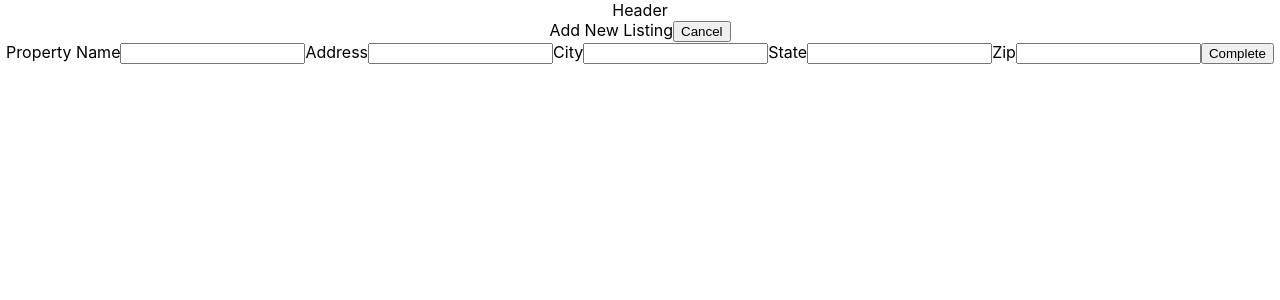
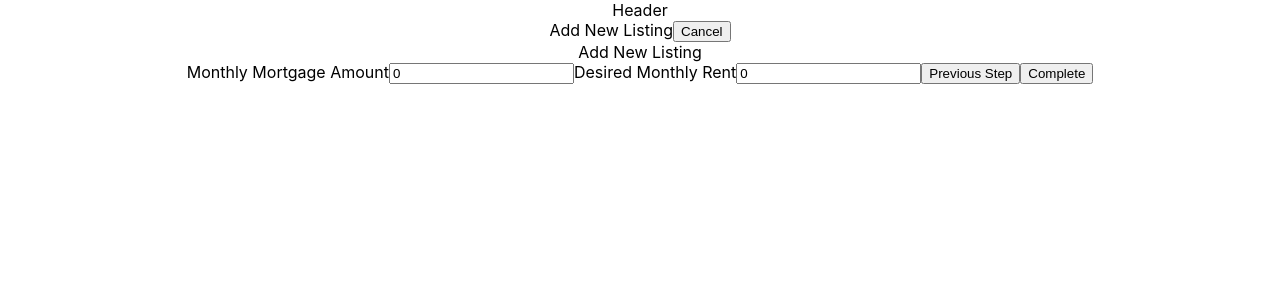
Before and after one commit to chandlerwillman/houser, a React (Create React App) app: page /#/wizard/step3 in a window 1280 px wide. Shown: the top 300 px of the page. Built offline with nearby package versions, Linux system fonts and the light colour scheme.

Commit message:
Finished Part 2, I think

```diff
--- a/package.json
+++ b/package.json
@@ -13,8 +13,10 @@
     "massive": "^5.7.7",
     "react": "^16.8.4",
     "react-dom": "^16.8.4",
+    "react-redux": "^6.0.1",
     "react-router-dom": "^5.0.0",
-    "react-scripts": "2.1.8"
+    "react-scripts": "2.1.8",
+    "redux": "^4.0.1"
   },
   "scripts": {
     "start": "react-scripts start",
--- a/src/Components/Dashboard/Dashboard.js
+++ b/src/Components/Dashboard/Dashboard.js
@@ -52,7 +52,7 @@ class Dashboard extends Component {
         return (
             <div>
                 Dashboard
-                <Link to={'/wizard'}>
+                <Link to={'/wizard/step1'}>
                     <button>Add New Property</button>
                 </Link>
 
--- a/src/Components/House/House.js
+++ b/src/Components/House/House.js
@@ -1,5 +1,4 @@
 import React from 'react';
-import axios from 'axios';
 
 export default function House(props) {
     const { name, address, city, state, zip, id } = props.house;
--- /dev/null
+++ b/src/Components/Wizard/Step1.js
@@ -0,0 +1,61 @@
+import React, { Component } from 'react';
+import { Link } from 'react-router-dom';
+import { connect } from 'react-redux';
+
+import { updateField } from '../../redux/store';
+
+class Step1 extends Component {
+
+    render() {
+        return (
+            <div>
+                Add New Listing
+
+                <form>
+                    Property Name
+                    <input
+                        type="text"
+                        value={this.props.name}
+                        onChange={(e) => this.props.updateField('name', e.target.value)} />
+                    Address
+                    <input
+                        type="text"
+                        value={this.props.address}
+                        onChange={(e) => this.props.updateField('address', e.target.value)} />
+                    City
+                    <input
+                        type="text"
+                        value={this.props.city}
+                        onChange={(e) => this.props.updateField('city', e.target.value)} />
+                    State
+                    <input
+                        type="text"
+                        value={this.props.state}
+                        onChange={(e) => this.props.updateField('state', e.target.value)} />
+                    Zip
+                    <input
+                        type="text"
+                        value={this.props.zip}
+                        onChange={(e) => this.props.updateField('zip', e.target.value)} />
+                    <Link to={'/wizard/step2'}>
+                        <button>Next Step</button>
+                    </Link>
+                </form>
+            </div>
+        );
+    }
+
+
+}
+
+function mapStateToProps(state) {
+    return {
+        name: state.name,
+        address: state.address,
+        city: state.city,
+        state: state.state,
+        zip: state.zip
+    }
+}
+
+export default connect(mapStateToProps,{ updateField })(Step1);
--- /dev/null
+++ b/src/Components/Wizard/Step2.js
@@ -0,0 +1,38 @@
+import React, { Component } from 'react';
+import { Link } from 'react-router-dom';
+import { connect } from 'react-redux';
+
+import { updateField } from '../../redux/store';
+
+class Step2 extends Component {
+
+    render() {
+        return (
+            <div>
+                Add New Listing
+
+                <form>
+                    Image URL
+                    <input
+                        type="text"
+                        value={this.props.img}
+                        onChange={(e) => this.props.updateField('img', e.target.value)} />
+                    <Link to={'/wizard/step1'}>
+                        <button>Previous Step</button>
+                    </Link>
+                    <Link to={'/wizard/step3'}>
+                        <button>Next Step</button>
+                    </Link>
+                </form>
+            </div>
+        );
+    }
+}
+
+function mapStateToProps(state) {
+    return {
+        img: state.img
+    }
+}
+
+export default connect(mapStateToProps,{ updateField })(Step2);
--- /dev/null
+++ b/src/Components/Wizard/Step3.js
@@ -0,0 +1,64 @@
+import React, { Component } from 'react';
+import { Link } from 'react-router-dom';
+import axios from 'axios';
+import { connect } from 'react-redux';
+
+import { updateField, clearFields } from '../../redux/store';
+
+class Step3 extends Component {
+
+    render() {
+        return (
+            <div>
+                Add New Listing
+
+                <form onSubmit={(event) => this.handleSubmit(event)}>
+                    Monthly Mortgage Amount
+                    <input
+                        type="text"
+                        value={this.props.monthlyMortgage}
+                        onChange={(e) => this.props.updateField('monthlyMortgage', e.target.value)} />
+                    Desired Monthly Rent
+                    <input
+                        type="text"
+                        value={this.props.desiredRent}
+                        onChange={(e) => this.props.updateField('desiredRent', e.target.value)} />
+                    <Link to={'/wizard/step2'}>
+                        <button>Previous Step</button>
+                    </Link>
+                    <button
+                        type="submit"
+                        >Complete</button>
+                </form>
+            </div>
+        );
+    }
+
+    handleSubmit(event) {
+        event.preventDefault();
+
+        const { name, address, city, state, zip, img, monthlyMortgage, desiredRent } = this.props;
+
+        axios.post('http://localhost:4000/api/houses', {
+            name, address, city, state, zip, img, monthlyMortgage, desiredRent
+        }).then(() => {
+            this.props.clearFields();
+            this.props.history.push('/');
+        });
+    }
+}
+
+function mapStateToProps(state) {
+    return {
+        name: state.name,
+        address: state.address,
+        city: state.city,
+        state: state.state,
+        zip: state.zip,
+        img: state.img,
+        monthlyMortgage: state.monthlyMortgage,
+        desiredRent: state.desiredRent
+    }
+}
+
+export default connect(mapStateToProps,{ updateField, clearFields })(Step3);
--- a/src/Components/Wizard/Wizard.js
+++ b/src/Components/Wizard/Wizard.js
@@ -1,26 +1,14 @@
 import React, { Component } from 'react';
-import { Link } from 'react-router-dom';
-import axios from 'axios';
+import { Link, Route } from 'react-router-dom';
+import { connect } from 'react-redux';
+
+import { clearFields } from '../../redux/store';
+
+import Step1 from './Step1';
+import Step2 from './Step2';
+import Step3 from './Step3';
 
 class Wizard extends Component {
-    state = {
-        name: '',
-        address: '',
-        city: '',
-        state: '',
-        zip: 0
-    };
-
-    constructor() {
-        super();
-
-        this.handleNameChange = this.handleNameChange.bind(this);
-        this.handleAddressChange = this.handleAddressChange.bind(this);
-        this.handleCityChange = this.handleCityChange.bind(this);
-        this.handleStateChange = this.handleStateChange.bind(this);
-        this.handleZipChange = this.handleZipChange.bind(this);
-        this.handleSubmit = this.handleSubmit.bind(this);
-    };
 
     render() {
         return (
@@ -28,84 +16,16 @@ class Wizard extends Component {
                 Add New Listing
 
                 <Link to={'/'}>
-                    <button>Cancel</button>
+                    <button onClick={(e) => {this.props.clearFields()}}>Cancel</button>
                 </Link>
 
-                <form onSubmit={(event) => this.handleSubmit(event)}>
-                    Property Name
-                    <input
-                        type="text"
-                        value={this.state.name}
-                        onChange={this.handleNameChange} />
-                    Address
-                    <input
-                        type="text"
-                        value={this.state.address}
-                        onChange={this.handleAddressChange} />
-                    City
-                    <input
-                        type="text"
-                        value={this.state.city}
-                        onChange={this.handleCityChange} />
-                    State
-                    <input
-                        type="text"
-                        value={this.state.state}
-                        onChange={this.handleStateChange} />
-                    Zip
-                    <input
-                        type="text"
-                        value={this.state.zipcode}
-                        onChange={this.handleZipChange} />
-                    <button
-                        type="submit"
-                        >Complete</button>
-                </form>
+                <Route path="/wizard/step1" component={Step1} />
+                <Route path="/wizard/step2" component={Step2} />
+                <Route path="/wizard/step3" component={Step3} />
+
             </div>
         );
     }
-
-    handleNameChange(event) {
-        this.setState({
-            name: event.target.value,
-        });
-    }
-
-    handleAddressChange(event) {
-        this.setState({
-            address: event.target.value,
-        });
-    }
-
-    handleCityChange(event) {
-        this.setState({
-            city: event.target.value,
-        });
-    }
-
-    handleStateChange(event) {
-        this.setState({
-            state: event.target.value,
-        });
-    }
-
-    handleZipChange(event) {
-        this.setState({
-            zip: event.target.value,
-        });
-    }
-
-    handleSubmit(event) {
-        event.preventDefault();
-
-        const { name, address, city, state, zip } = this.state;
-
-        axios.post('http://localhost:4000/api/houses', {
-            name, address, city, state, zip,
-        }).then(() => {
-            this.props.history.push('/');
-        });
-    }
 }
 
-export default Wizard;
+export default connect(null,{ clearFields })(Wizard);
--- a/src/index.js
+++ b/src/index.js
@@ -1,11 +1,15 @@
 import React from 'react';
 import ReactDOM from 'react-dom';
+import { Provider } from 'react-redux';
+import store from './redux/store';
 import './index.css';
 import App from './App';
 import * as serviceWorker from './serviceWorker';
 
 ReactDOM.render(
-    <App />,
+    <Provider store={store}>
+        <App />
+    </Provider>,
     document.getElementById('root')
 );
 
--- /dev/null
+++ b/src/redux/store.js
@@ -0,0 +1,47 @@
+import { createStore } from 'redux';
+
+var initialState = {
+    name: '',
+    address: '',
+    city: '',
+    state: '',
+    zip: 0,
+    img: '',
+    monthlyMortgage: 0,
+    desiredRent: 0
+}
+
+const UPDATE_FIELD = 'UPDATE_FIELD'
+const CLEAR_FIELDS = 'CLEAR_FIELDS'
+
+export function updateField(field, payload) {
+    return {
+        type: UPDATE_FIELD,
+        field,
+        payload
+    }
+}
+
+export function clearFields() {
+    return {
+        type: CLEAR_FIELDS
+    }
+}
+
+function reducer(state = initialState, action) {
+    switch(action.type) {
+        case UPDATE_FIELD:
+            return {
+                ...state,
+                [action.field]: `${action.payload}`
+            }
+        case CLEAR_FIELDS:
+            return {
+                ...initialState
+            }
+        default:
+            return state
+    }
+}
+
+export default createStore(reducer, window.__REDUX_DEVTOOLS_EXTENSION__ && window.__REDUX_DEVTOOLS_EXTENSION__());
```
Also changed, not shown: 1 other file (tests, documents, lock files or other folders).
